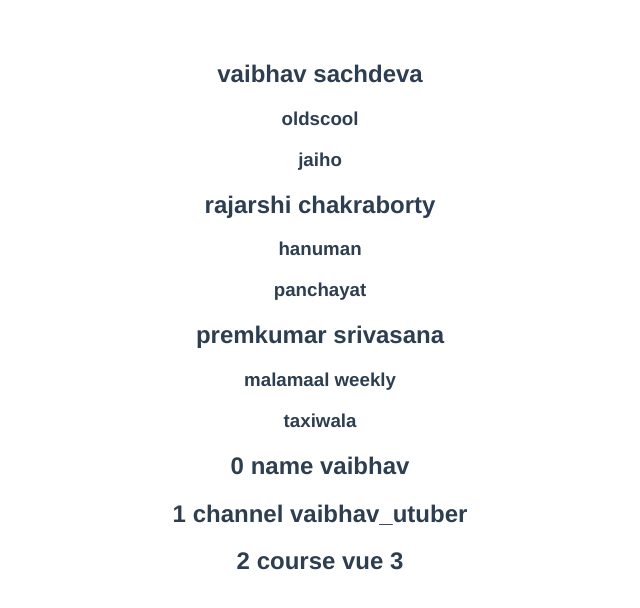
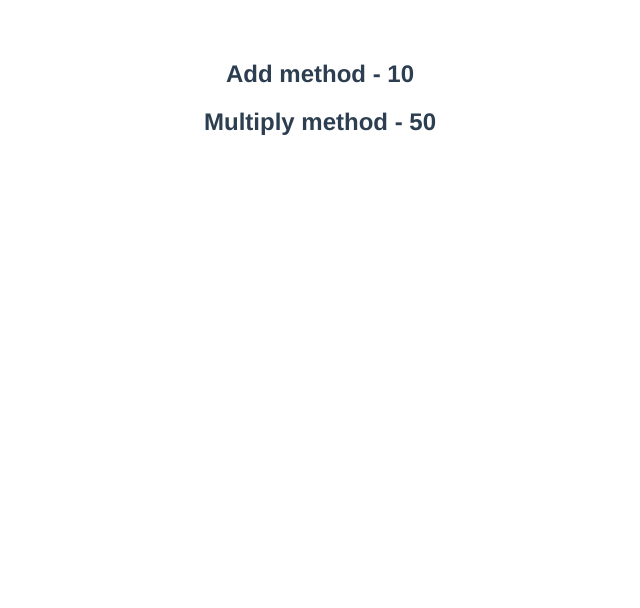
Before and after one commit to vaibhav21git/Vue.js-learning, a Vue app: page / in a window 1280 px wide. Shown: the top 608 px of the page, without its empty margins (320-960 px from the left). Built offline with nearby package versions, Linux system fonts and the light colour scheme.

Commit message:
methods in vue

```diff
--- a/src/App.vue
+++ b/src/App.vue
@@ -1,12 +1,7 @@
 <template>
   <div>
-    <div v-for="actor in actors" :key="actor.name">
-      <h2>{{ actor.name }}</h2>
-      <h3 v-for="movie in actor.movies" :key="movie">{{ movie }}</h3>
-    </div>
-    <h2 v-for="(value, key, index) in myInfo" :key="value">
-      {{ index }} {{ key }} {{ value }}
-    </h2>
+    <h2>Add method - {{ add(2, 3, 5) }}</h2>
+    <h2>Multiply method - {{ multiply(10) }}</h2>
   </div>
 </template>
 
@@ -15,27 +10,20 @@
   name: "App",
   data() {
     return {
-      names: ["vaibhav", "madhu", "rajarshi"],
-      actors: [
-        {
-          name: "vaibhav sachdeva",
-          movies: ["oldscool", "jaiho"],
-        },
-        {
-          name: "rajarshi chakraborty",
-          movies: ["hanuman", "panchayat"],
-        },
-        {
-          name: "premkumar srivasana",
-          movies: ["malamaal weekly", "taxiwala"],
-        },
-      ],
-      myInfo: {
-        name: "vaibhav",
-        channel: "vaibhav_utuber",
-        course: "vue 3",
-      },
+      baseMultiplier: 5,
     };
+  },
+
+  methods: {
+    add(a, b, c) {
+      return a + b + c;
+    },
+
+    // to access the data() in method  you have to use this which represent an object
+
+    multiply(num) {
+      return num * this.baseMultiplier;
+    },
   },
 };
 </script>
```
